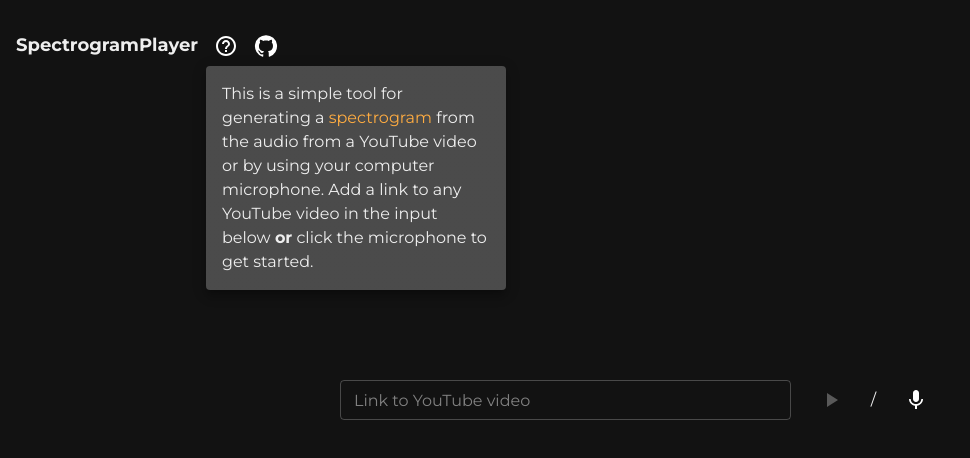
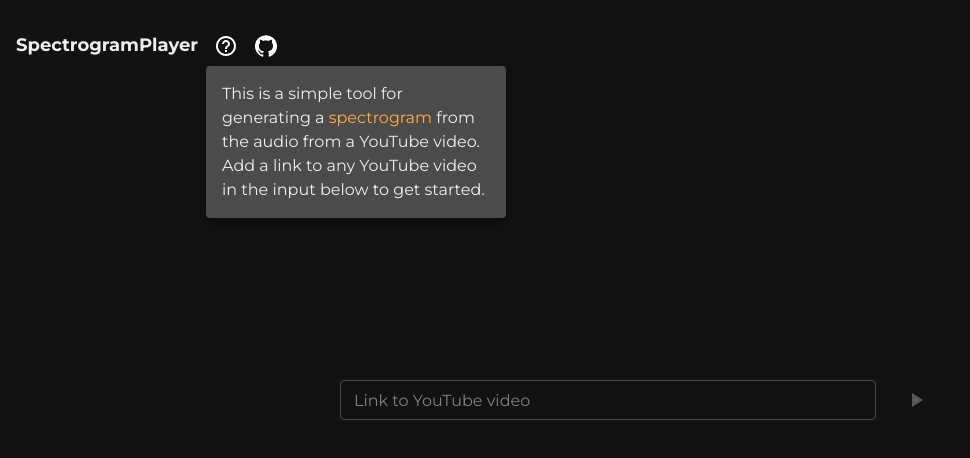
Before and after one commit to mathoglu/spectrogram-player, a React (Vite) app in the folder client/: page / in a window 1280 px wide. Both pictures are taken after a click on the button 226 px from the left and 45 px from the top of the page. Shown: the top 458 px of the page, without its empty margins (0-970 px from the left). Built offline with nearby package versions, Linux system fonts and the light colour scheme; no server answers.

Commit message:
Only show mic option if available

```diff
--- a/client/src/App.tsx
+++ b/client/src/App.tsx
@@ -57,6 +57,7 @@ function App() {
     const [isLoading, setIsLoading] = useState(false);
     const [meta, setMeta] = useState<Meta | null>(null);
     const [inputError, setInputError] = useState<string | null>(null);
+    const isMicAvailable = !navigator.mediaDevices;
 
     const onLoadAudio = useCallback(
         async (url: string) => {
@@ -89,7 +90,7 @@ function App() {
     );
 
     const onMicrophone = useCallback(async () => {
-        if (navigator.mediaDevices) {
+        if (isMicAvailable) {
             const stream = await navigator.mediaDevices.getUserMedia({
                 audio: true,
             });
@@ -97,10 +98,8 @@ function App() {
             // @ts-expect-error
             audioSource.current = audioCtx.createMediaStreamSource(stream);
             setMeta({ title: "You", url: null });
-        } else {
-            // browser unable to access media devices
-            // (update your browser)
         }
+        // eslint-disable-next-line react-hooks/exhaustive-deps
     }, [audioCtx]);
 
     const onLoadInfo = useCallback(async (url: string) => {
@@ -146,7 +145,10 @@ function App() {
                 <div className={css.titleContainer}>
                     <h1 className={css.title}>SpectrogramPlayer</h1>
                     <div>
-                        <HelpButton title="Help!" />
+                        <HelpButton
+                            title="Help!"
+                            isMicAvailable={isMicAvailable}
+                        />
                         <IconButton
                             href="https://github.com/mathoglu/spectrogram-player"
                             target="_blank"
@@ -207,6 +209,8 @@ function App() {
                                 >
                                     <PlayArrowSharp />
                                 </IconButton>
+                                {isMicAvailable && (
+                                    <>
                                         <div className={css.separator}>/</div>
                                         <IconButton
                                             size="large"
@@ -217,6 +221,8 @@ function App() {
                                         >
                                             <Mic />
                                         </IconButton>
+                                    </>
+                                )}
                             </>
                         ) : (
                             <CircularProgress size="40px" />
--- a/client/src/components/help-button/help-button.tsx
+++ b/client/src/components/help-button/help-button.tsx
@@ -6,9 +6,13 @@ import Popover from "@mui/material/Popover";
 import IconButton from "@mui/material/IconButton";
 import Link from "@mui/material/Link";
 
-type Props = JSX.IntrinsicElements["div"];
+type Props = { isMicAvailable: boolean } & JSX.IntrinsicElements["div"];
 
-export const HelpButton: FC<Props> = ({ className, ...rest }) => {
+export const HelpButton: FC<Props> = ({
+    isMicAvailable,
+    className,
+    ...rest
+}) => {
     const ref = useRef<HTMLDivElement>(null);
     const [open, setOpen] = useState(false);
 
@@ -39,9 +43,10 @@ export const HelpButton: FC<Props> = ({ className, ...rest }) => {
                     >
                         spectrogram
                     </Link>{" "}
-                    from the audio from a YouTube video or by using your
-                    computer microphone. Add a link to any YouTube video in the
-                    input below <strong>or</strong> click the microphone to get
+                    from the audio from a YouTube video
+                    {isMicAvailable && " or by using your computer microphone"}.
+                    Add a link to any YouTube video in the input below
+                    {isMicAvailable ? " or click the microphone " : " "}to get
                     started.
                 </div>
             </Popover>
```
Lines whose indentation alone changed are shown as unchanged.
